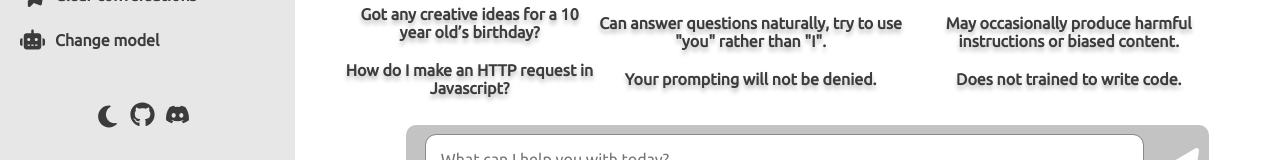
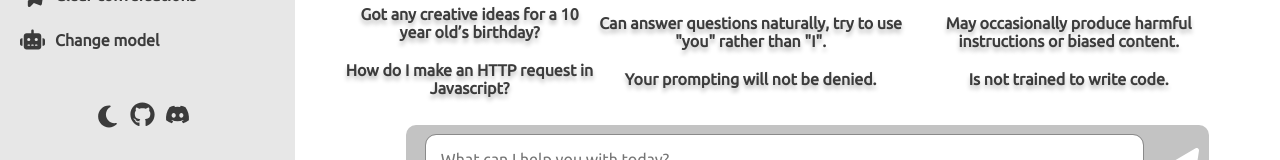
Before and after one commit to AnouarAndichi/Alpaca-Turbo-Ui, an Angular app: page / in a window 1280 px wide. Shown: the part 579-739 px from the top of the page. Built offline with nearby package versions, Linux system fonts and the light colour scheme; no server answers.

Commit message:
fix a word

```diff
--- a/src/app/app.component.html
+++ b/src/app/app.component.html
@@ -121,7 +121,7 @@
               <div class="bot">
                 <h4>May occasionally generate incorrect information.</h4>
                 <h4>May occasionally produce harmful instructions or biased content.</h4>
-                <h4>Does not trained to write code.</h4>
+                <h4>Is not trained to write code.</h4>
               </div>
             </div>
           </div>
```
